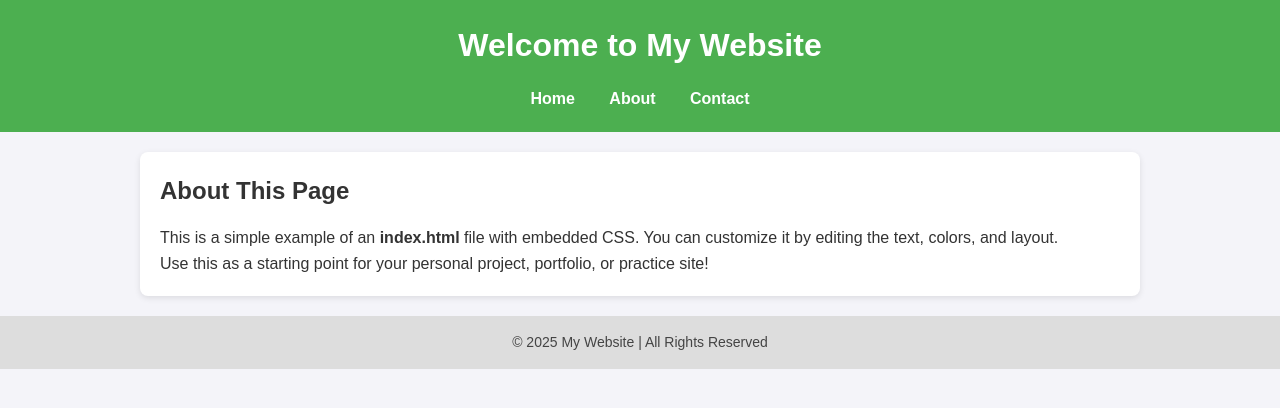
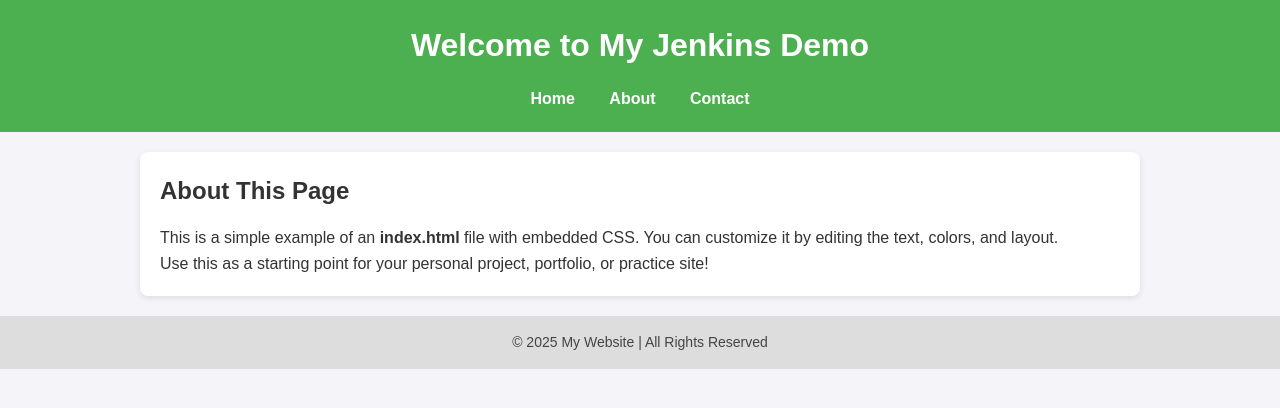
Before and after one commit to ChetanSuryawanshi2000/Jenkins-demo, a plain HTML site: page index.html in a window 1280 px wide. Drawn offline with Linux system fonts and the light colour scheme.

Commit message:
Update index.html

```diff
--- a/index.html
+++ b/index.html
@@ -66,7 +66,7 @@
 </head>
 <body>
   <header>
-    <h1>Welcome to My Website</h1>
+    <h1>Welcome to My Jenkins Demo</h1>
     <nav>
       <a href="#">Home</a>
       <a href="#">About</a>
```
